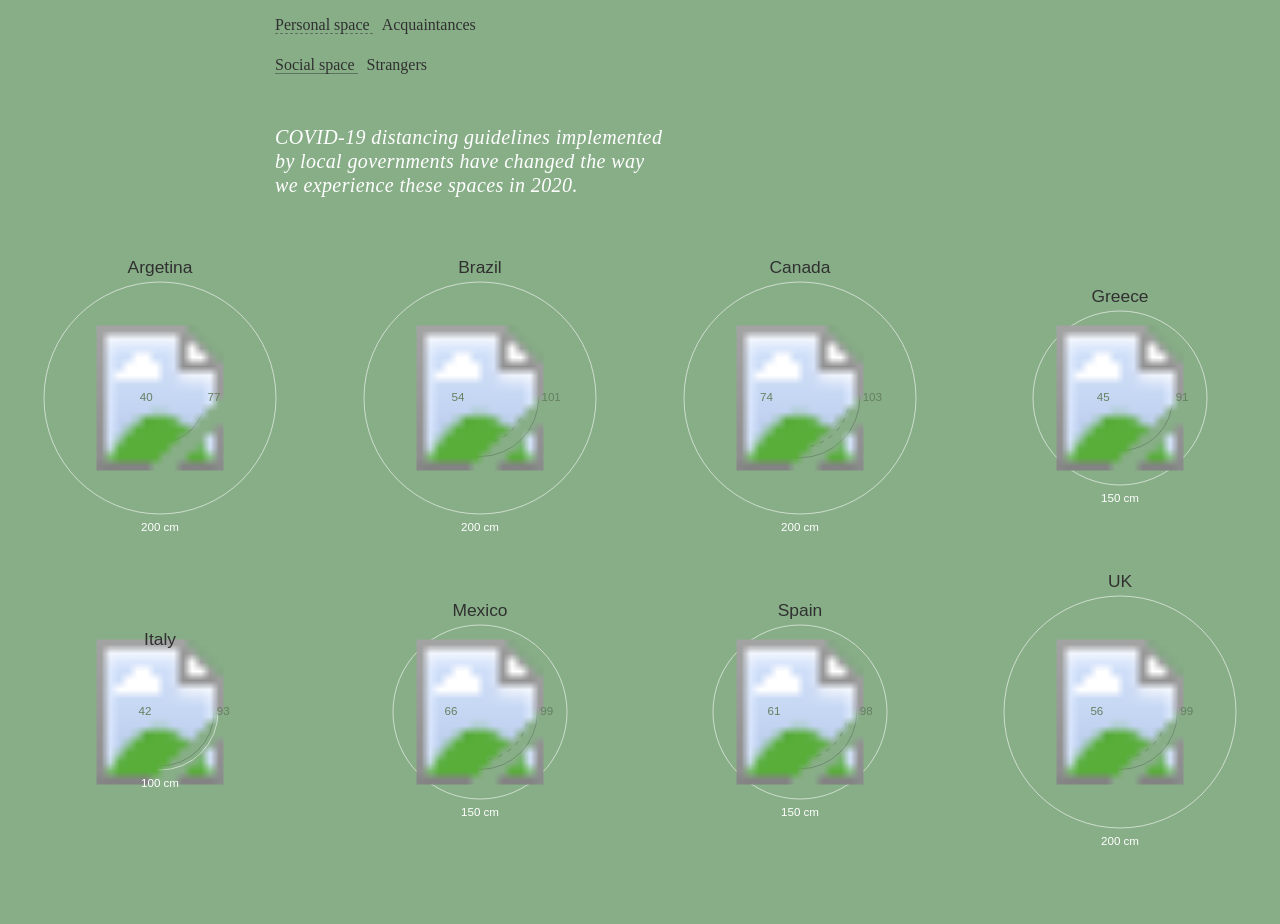
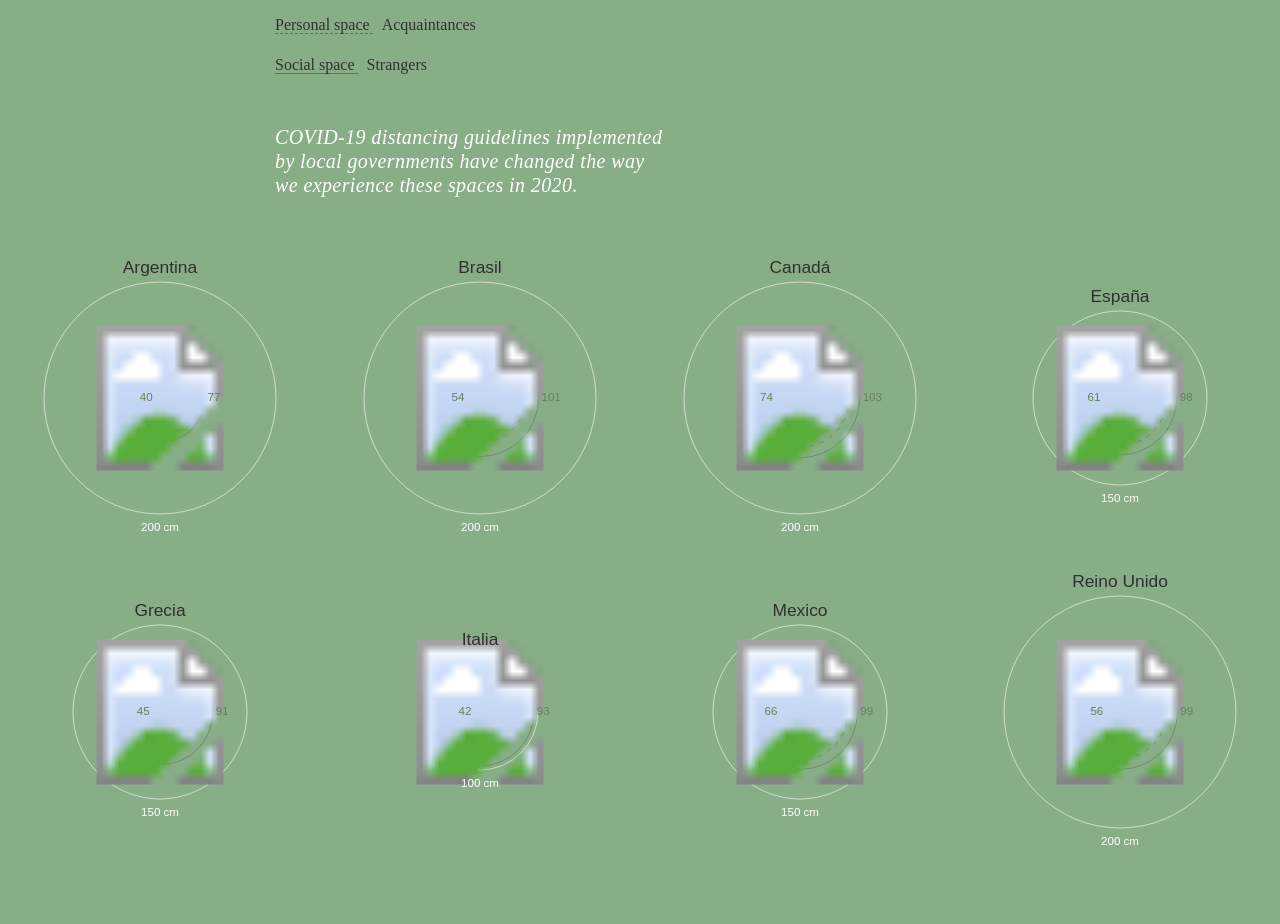
Before and after one commit to Panshios/id-clase-09-E01, a plain HTML site: page index.html in a window 1280 px wide. Shown: the part 516-1440 px from the top of the page. Drawn offline with nearby package versions, Linux system fonts and the light colour scheme; a web font is replaced by a local one.

Commit message:
Add files via upload

```diff
--- a/index.html
+++ b/index.html
@@ -15,7 +15,7 @@
                 <div class="col-12 col-md-10 col-lg-8">
                     <h2 class="text-center pt-4">UNDERSTANDING <span>COVID-19</span></h2>
                     <h1 class="text-center"><span>New normal:</span> How far is safe enough?</h1>
-                    <h6 class="text-center py-3">POR NOMBRE APELLIDO <span class="ml-3 d-none d-lg-inline">Lunes 5 de octubre, 2020</span></h6>
+                    <h6 class="text-center py-3">POR GRUPO 1  <span class="ml-3 d-none d-lg-inline">Lunes 5 de octubre, 2020</span></h6>
                     <p class="lead">Among the many ways COVID-19 has reshaped our lives, one of its most enduring effects may be changes to the way we use and move through public spaces. Parks, restaurants, theatres and more all pose hazards for virus transmission, and governments are setting out new restrictions to make these places safer.</p>
                     <p>Personal space means different things in different places. <em>We usually draw invisible boundaries based on how close we are to the people we interact with</em>. Our closest friends and family at one level, strangers we meet in public at another.</p>
                     <p>In 2017, researchers in the UK surveyed people&#x2019;s preferred personal distances by country.</p>
@@ -77,14 +77,14 @@
             });
 
             var datos = [
-                { pais: "Argetina", intimate: 40, personal: 59, social: 77, guideline: 200 },
-                { pais: "Brazil", intimate: 54, personal: 78, social: 101, guideline: 200 },
-                { pais: "Canada", intimate: 74, personal: 85, social: 103, guideline: 200 },
-                { pais: "Greece", intimate: 45, personal: 68, social: 91, guideline: 150 },
-                { pais: "Italy", intimate: 42, personal: 68, social: 93, guideline: 100 },
+                { pais: "Argentina", intimate: 40, personal: 59, social: 77, guideline: 200 },
+                { pais: "Brasil", intimate: 54, personal: 78, social: 101, guideline: 200 },
+                { pais: "Canadá", intimate: 74, personal: 85, social: 103, guideline: 200 },
+                { pais: "España", intimate: 61, personal: 81, social: 98, guideline: 150 },
+                { pais: "Grecia", intimate: 45, personal: 68, social: 91, guideline: 150 },
+                { pais: "Italia", intimate: 42, personal: 68, social: 93, guideline: 100 },
                 { pais: "Mexico", intimate: 66, personal: 83, social: 99, guideline: 150 },
-                { pais: "Spain", intimate: 61, personal: 81, social: 98, guideline: 150 },
-                { pais: "UK", intimate: 56, personal: 80, social: 99, guideline: 200 }
+                { pais: "Reino Unido", intimate: 56, personal: 80, social: 99, guideline: 200 }
             ];
 
             for (var x = 0; x < datos.length; x++) {
```
